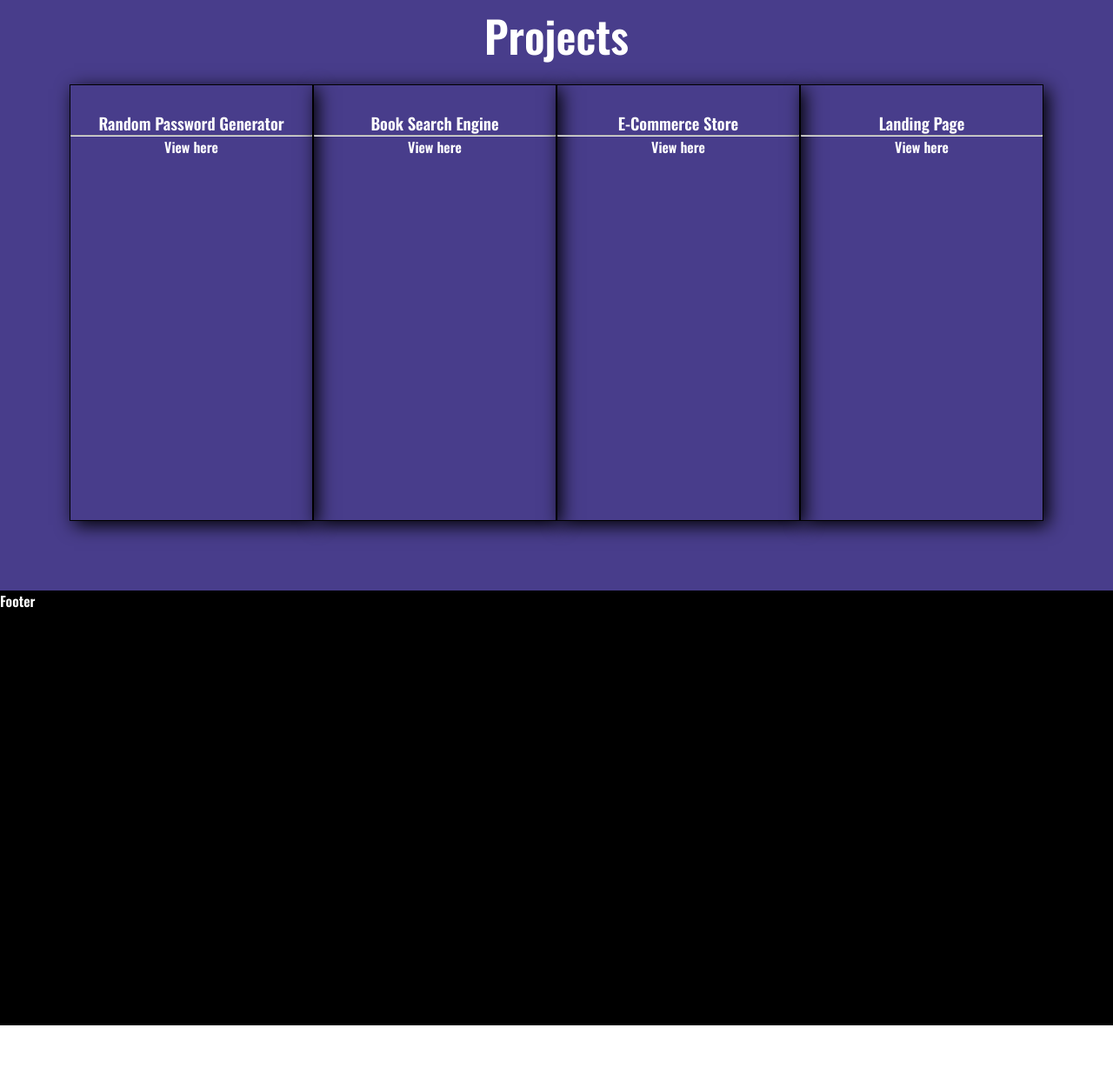
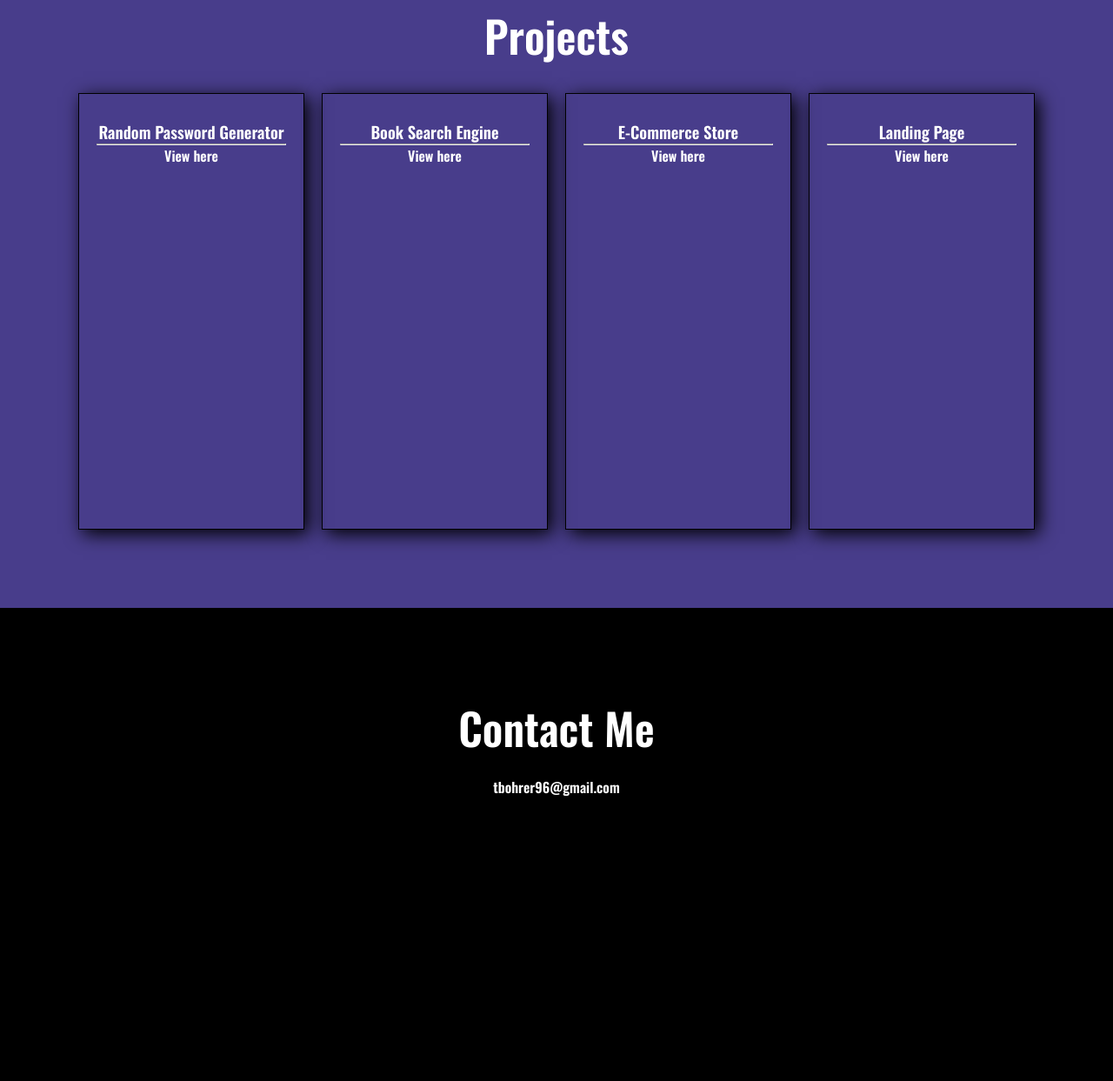
Before and after one commit to TroyBohrer8/Professional-Portfolio, a plain HTML site: page index.html in a window 1280 px wide. Shown: the part 1557-2800 px from the top of the page at 87% size. Before the commit the page ends 2736 px from the top, so only its background shows below. Drawn offline with nearby package versions, Linux system fonts and the light colour scheme.

Commit message:
completed basic structure of page, need to changed styling and add photos with completed/updated projects

```diff
--- a/assets/styles.css
+++ b/assets/styles.css
@@ -19,12 +19,12 @@ ul {
   font-size: 30px;
 }
 
-li {
+.nav-links {
   text-decoration: none;
   cursor: pointer;
 }
 
-li:hover {
+.nav-links:hover {
   color: #ff0000;
   transition: 0.5s;
 }
@@ -74,7 +74,7 @@ h1 {
   cursor: pointer;
 }
 /* About Me */
-.about-me {
+#about-me {
   display: flex;
   justify-content: space-between;
   height: 500px;
@@ -95,7 +95,7 @@ h2 {
 }
 
 /* Projects */
-.projects {
+#projects {
   display: flex;
   flex-direction: column;
   text-align: center;
@@ -113,6 +113,7 @@ h2 {
   height: 500px;
   border: 1px solid black;
   box-shadow: 5px 5px 20px black;
+  margin: 10px;
 }
 
 .project-image {
@@ -121,8 +122,23 @@ h2 {
   border-radius: 150px;
 }
 
-/* Footer */
-footer {
+.project-links {
+  text-decoration: none;
+}
+
+.project-links:hover {
+  color: red;
+  transition: 0.5s;
+}
+
+hr {
+  margin-left: 20px;
+  margin-right: 20px;
+}
+/* Contact */
+#contact-me {
   height: 500px;
   background-color: black;
+  text-align: center;
+  padding: 80px;
 }
--- a/index.html
+++ b/index.html
@@ -21,9 +21,9 @@
       <nav>
         <div>LOGO</div>
         <ul>
-          <li>About Me</li>
-          <li>Projects</li>
-          <li>Contact</li>
+          <li><a href="#about-me" class="nav-links">About Me</a></li>
+          <li><a href="#projects" class="nav-links">Projects</a></li>
+          <li><a href="#contact-me" class="nav-links">Contact</a></li>
         </ul>
       </nav>
       <div class="hero-area">
@@ -45,7 +45,7 @@
       </div>
     </section>
     <!-- About Me -->
-    <section class="about-me">
+    <section id="about-me">
       <div class="information">
         <h2>About Me</h2>
         <p>Hello. My name is Troy Bohrer, I am software developer.</p>
@@ -55,35 +55,43 @@
       </div>
     </section>
     <!-- Projects -->
-    <section class="projects">
+    <section id="projects">
       <h2>Projects</h2>
       <div class="project-container">
+        <!-- Cards -->
         <div class="project-card">
           <img class="project-image" src="" alt="">
           <h3>Random Password Generator</h3>
           <p class="subtext"></p>
           <hr>
-          <p class="subtext">View here</p>
+          <p class="subtext"><a href="" class="project-links">View here</a></p>
         </div>
-        <div class="project-card"> <img class="project-image" src="" alt="">
+        <div class="project-card">
+          <img class="project-image" src="" alt="">
           <h3>Book Search Engine</h3>
           <p class="subtext"></p>
           <hr>
-          <p class="subtext">View here</p></div>
-        <div class="project-card"> <img class="project-image" src="" alt="">
+          <p class="subtext"><a href="" class="project-links">View here</a></p></div>
+        <div class="project-card">
+          <img class="project-image" src="" alt="">
           <h3>E-Commerce Store</h3>
           <p class="subtext"></p>
           <hr>
-          <p class="subtext">View here</p></div>
-        <div class="project-card"> <img class="project-image" src="" alt="">
+          <p class="subtext"><a href="" class="project-links">View here</a></p></div>
+        <div class="project-card">
+          <img class="project-image" src="" alt="">
           <h3>Landing Page</h3>
           <p class="subtext"></p>
           <hr>
-          <p class="subtext">View here</p></div>
+          <p class="subtext"><a href="" class="project-links">View here</a></p>
+        </div>
       </div>
     </section>
-    <!-- Footer -->
-    <footer>Footer</footer>
+    <!--Contact-->
+    <section id="contact-me">
+      <h2>Contact Me</h2>
+      <p>tbohrer96@gmail.com</p>
+    </section>
     <script src="index.js"></script>
   </body>
 </html>
```
